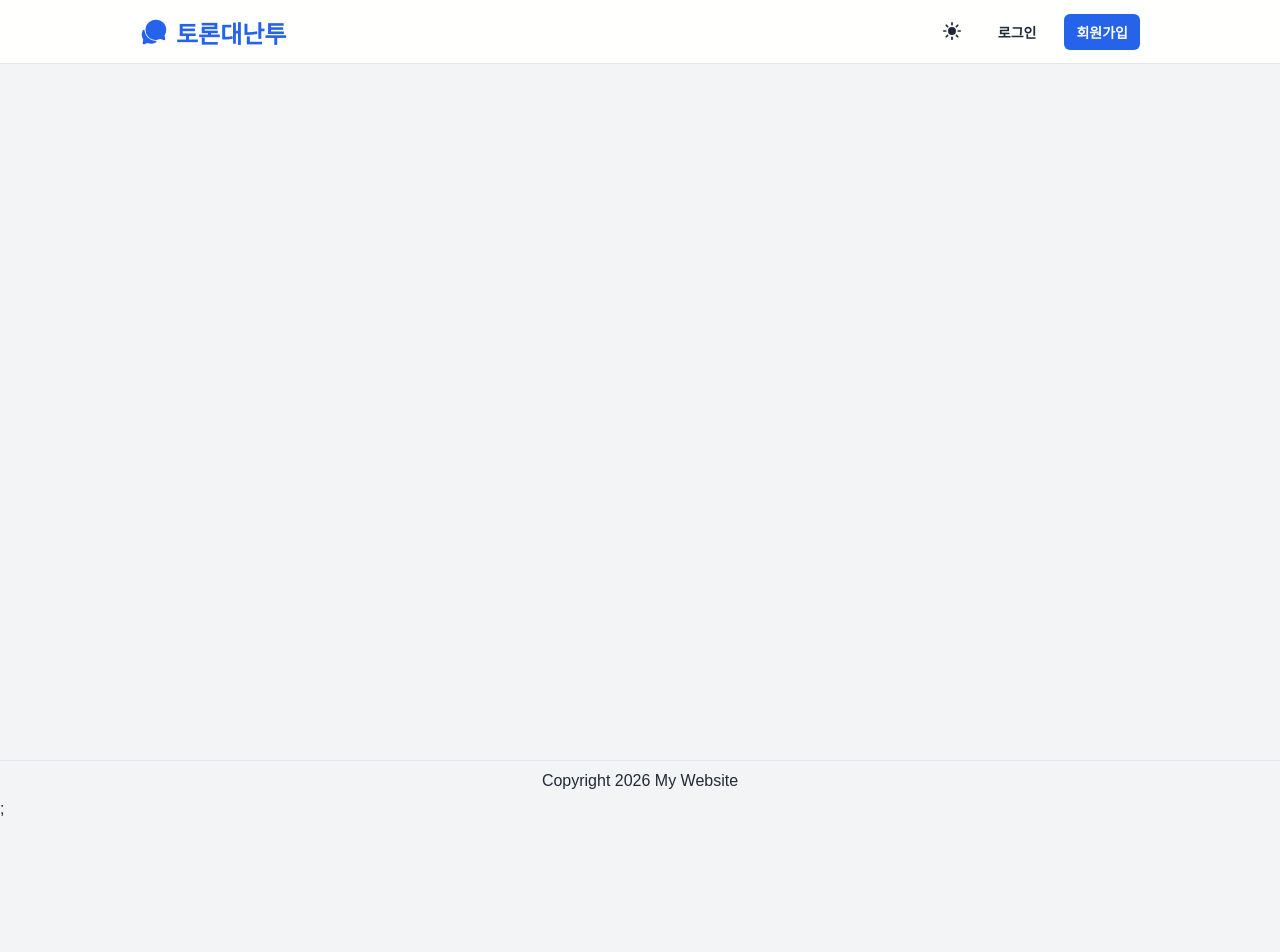
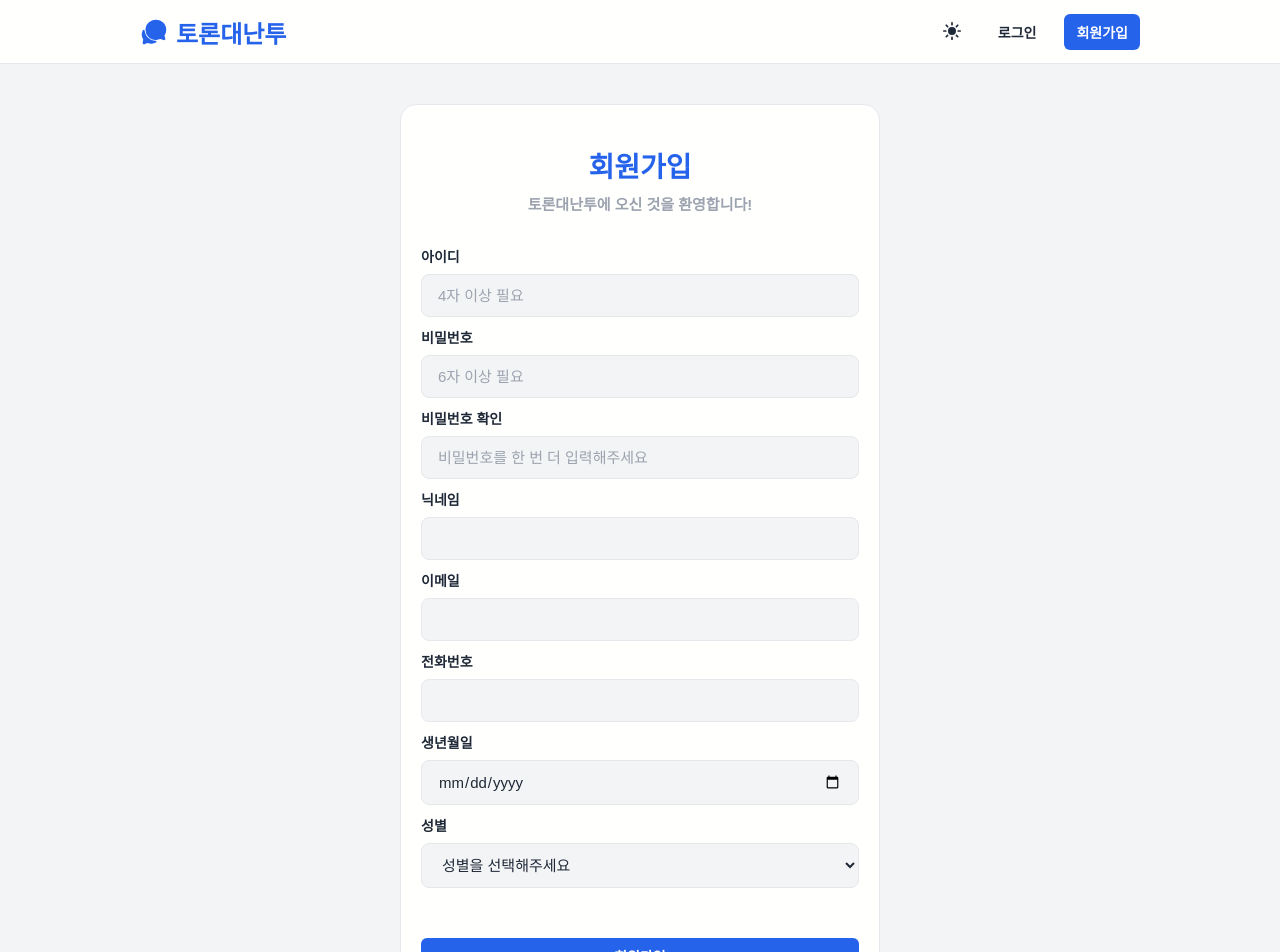
Before and after one commit to yeonhanlab/lecture-forum-frontend, a React (Vite) app: page /auth/signup in a window 1280 px wide. Shown: the top 952 px of the page. Before the commit the page ends 818 px from the top, so only its background shows below. Built offline with nearby package versions, Linux system fonts and the light colour scheme.

Commit message:
SignUpPage 디자인 완성

```diff
--- a/src/components/common/Button/Button.tsx
+++ b/src/components/common/Button/Button.tsx
@@ -3,7 +3,8 @@
 
 export type ButtonColorType = "primary" | "secondary" | "success" | "error" | "warning" | "info";
 export type ButtonVariantType = "contained" | "text" | "icon";
-const StyledButton = styled.button<{ $color: ButtonColorType; $variant: ButtonVariantType }>`
+const StyledButton = styled.button<{ $color: ButtonColorType; $variant: ButtonVariantType; $fullWidth?: boolean }>`
+    width: ${props => props.$fullWidth ? "100%" : "auto"};
     font-size: 14px;
     font-weight: 600;
     color: ${props => (props.$variant === "contained" ? "#ffffff" : "inherit")};
@@ -29,13 +30,14 @@
     children: ReactNode;
     color: ButtonColorType;
     variant: ButtonVariantType;
+    fullWidth?: boolean;
     as?: ElementType;
     to?: string;
 }
 
-function Button({ children, color, variant, ...props }: Props) {
+function Button({ children, color, variant, fullWidth, ...props }: Props) {
     return (
-        <StyledButton $color={color} $variant={variant} {...(props as any)}>
+        <StyledButton $color={color} $variant={variant} $fullWidth={fullWidth} {...(props as any)}>
             {children}
         </StyledButton>
     );
--- a/src/pages/auth/signUp/SignUpPage.tsx
+++ b/src/pages/auth/signUp/SignUpPage.tsx
@@ -1,6 +1,9 @@
 import { useForm } from "react-hook-form";
 import { type SignUpInputType, signUpSchema } from "../../../schemas/auth/signUpSchema.ts";
 import { zodResolver } from "@hookform/resolvers/zod";
+import styled from "styled-components";
+import { Gender } from "../../../types/user.type.ts";
+import Button from "../../../components/common/Button/Button.tsx";
 
 function SignUpPage() {
     // 회원가입 화면
@@ -19,15 +22,224 @@
     // 이렇게 zod의 내용을 react-hook-form에 연결하기 위한 라이브러리 설치
     // pnpm install @hookform/resolvers
 
+    // isSubmitting : handleSubmit을 통해 "전송" 중이라면 true, 아니라면 false 값
+
     const {
         register,
         handleSubmit,
         formState: { errors, isSubmitting },
     } = useForm<SignUpInputType>({
         resolver: zodResolver(signUpSchema),
-        mode: "onBlur" // 언제 검증할 것인지
+        mode: "onBlur", // 언제 검증할 것인지
     });
-    return <></>;
+
+    const onSubmit = () => {};
+    return (
+        <AuthContainer>
+            <FormCard onSubmit={handleSubmit(onSubmit)}>
+                <Title>회원가입</Title>
+                <SubTitle>토론대난투에 오신 것을 환영합니다!</SubTitle>
+                <FormBox>
+                    <InputGroup>
+                        <Label htmlFor={"username"}>아이디</Label>
+                        <Input
+                            {...register("username")}
+                            $hasError={!!errors.username} // !을 붙인다는건, 어떠한 값이든 있으면 false 없으면 true, 반대값으로 boolean 형변환
+                            // !!를 붙인다는건, 어떠한 값이든 있으면 true 없으면 false, boolean 형변환
+                            id={"username"}
+                            placeholder={"4자 이상 필요"}
+                        />
+                        {errors.username && <ErrorMessage>{errors.username.message}</ErrorMessage>}
+                    </InputGroup>
+                    <InputGroup>
+                        <Label htmlFor={"password"}>비밀번호</Label>
+                        <Input
+                            {...register("password")}
+                            $hasError={!!errors.password} // !을 붙인다는건, 어떠한 값이든 있으면 false 없으면 true, 반대값으로 boolean 형변환
+                            // !!를 붙인다는건, 어떠한 값이든 있으면 true 없으면 false, boolean 형변환
+                            id={"password"}
+                            placeholder={"6자 이상 필요"}
+                            type={"password"}
+                        />
+                        {errors.password && <ErrorMessage>{errors.password.message}</ErrorMessage>}
+                    </InputGroup>
+                    <InputGroup>
+                        <Label htmlFor={"passwordConfirm"}>비밀번호 확인</Label>
+                        <Input
+                            {...register("passwordConfirm")}
+                            $hasError={!!errors.passwordConfirm} // !을 붙인다는건, 어떠한 값이든 있으면 false 없으면 true, 반대값으로 boolean 형변환
+                            // !!를 붙인다는건, 어떠한 값이든 있으면 true 없으면 false, boolean 형변환
+                            id={"passwordConfirm"}
+                            placeholder={"비밀번호를 한 번 더 입력해주세요"}
+                            type={"password"}
+                        />
+                        {errors.passwordConfirm && (
+                            <ErrorMessage>{errors.passwordConfirm.message}</ErrorMessage>
+                        )}
+                    </InputGroup>
+                    <InputGroup>
+                        <Label htmlFor={"nickname"}>닉네임</Label>
+                        <Input
+                            {...register("nickname")}
+                            $hasError={!!errors.nickname}
+                            id={"nickname"}
+                        />
+                        {errors.nickname && <ErrorMessage>{errors.nickname.message}</ErrorMessage>}
+                    </InputGroup>
+                    <InputGroup>
+                        <Label htmlFor={"email"}>이메일</Label>
+                        <Input
+                            {...register("email")}
+                            $hasError={!!errors.email}
+                            id={"email"}
+                            type={"email"}
+                        />
+                        {errors.email && <ErrorMessage>{errors.email.message}</ErrorMessage>}
+                    </InputGroup>
+                    <InputGroup>
+                        <Label htmlFor={"phoneNumber"}>전화번호</Label>
+                        <Input
+                            {...register("phoneNumber")}
+                            $hasError={!!errors.phoneNumber}
+                            id={"phoneNumber"}
+                            type={"tel"}
+                        />
+                        {errors.phoneNumber && (
+                            <ErrorMessage>{errors.phoneNumber.message}</ErrorMessage>
+                        )}
+                    </InputGroup>
+                    <InputGroup>
+                        <Label htmlFor={"birthdate"}>생년월일</Label>
+                        {/* type="date"를 통해 입력을 받더라도, 전송하는 내용은 "xxxx-xx-xx" 형태의 string이 전송됨 */}
+                        <Input
+                            {...register("birthdate")}
+                            $hasError={!!errors.birthdate}
+                            id={"name"}
+                            type={"date"}
+                        />
+                        {errors.birthdate && (
+                            <ErrorMessage>{errors.birthdate.message}</ErrorMessage>
+                        )}
+                    </InputGroup>
+                    <InputGroup>
+                        <Label htmlFor={"gender"}>성별</Label>
+                        <Select {...register("gender")} $hasError={!!errors.gender} id={"gender"}>
+                            <option value={""}>성별을 선택해주세요</option>
+                            <option value={Gender.MALE}>남성</option>
+                            <option value={Gender.FEMALE}>여성</option>
+                        </Select>
+                        {errors.gender && <ErrorMessage>{errors.gender.message}</ErrorMessage>}
+                    </InputGroup>
+                </FormBox>
+
+                <Button
+                    color={"primary"}
+                    variant={"contained"}
+                    fullWidth={true}
+                    disabled={isSubmitting}
+                    type={"submit"}>
+                    회원가입
+                </Button>
+            </FormCard>
+        </AuthContainer>
+    );
 }
 
 export default SignUpPage;
+
+const AuthContainer = styled.div`
+    display: flex;
+    justify-content: center;
+    align-items: center;
+`;
+
+const FormCard = styled.form`
+    width: 100%;
+    max-width: 480px;
+    background-color: ${props => props.theme.colors.background.paper};
+    border-radius: 16px;
+    border: 1px solid ${props => props.theme.colors.divider};
+    padding: 40px 20px;
+`;
+
+const Title = styled.h1`
+    font-size: 28px;
+    font-weight: 800;
+    color: ${props => props.theme.colors.primary};
+    margin-bottom: 8px;
+    text-align: center;
+`;
+
+const SubTitle = styled.h6`
+    font-size: 15px;
+    color: ${props => props.theme.colors.text.disabled};
+    text-align: center;
+    margin-bottom: 32px;
+`;
+
+const FormBox = styled.div`
+    display: flex;
+    flex-direction: column;
+    gap: 10px;
+    margin-bottom: 50px;
+`;
+
+const InputGroup = styled.div`
+    display: flex;
+    flex-direction: column;
+    gap: 8px;
+`;
+
+const Label = styled.label`
+    font-size: 14px;
+    font-weight: 800;
+    color: ${props => props.theme.colors.text.default};
+`;
+
+const Input = styled.input<{ $hasError?: boolean }>`
+    width: 100%;
+    padding: 12px 16px;
+    background-color: ${props => props.theme.colors.background.default};
+    border: 1px solid
+        ${props => (props.$hasError ? props.theme.colors.error : props.theme.colors.divider)};
+    border-radius: 8px;
+    font-size: 15px;
+    color: ${props => props.theme.colors.text.default};
+    transition: all 0.5s;
+
+    &::placeholder {
+        color: ${props => props.theme.colors.text.disabled};
+    }
+
+    &:focus {
+        border-color: ${props =>
+            props.$hasError ? props.theme.colors.error : props.theme.colors.primary};
+    }
+`;
+
+const Select = styled.select<{ $hasError?: boolean }>`
+    width: 100%;
+    padding: 12px 16px;
+    background-color: ${props => props.theme.colors.background.default};
+    border: 1px solid
+        ${props => (props.$hasError ? props.theme.colors.error : props.theme.colors.divider)};
+    border-radius: 8px;
+    font-size: 15px;
+    color: ${props => props.theme.colors.text.default};
+    transition: all 0.5s;
+
+    &::placeholder {
+        color: ${props => props.theme.colors.text.disabled};
+    }
+
+    &:focus {
+        border-color: ${props =>
+            props.$hasError ? props.theme.colors.error : props.theme.colors.primary};
+    }
+`;
+
+const ErrorMessage = styled.span`
+    font-size: 13px;
+    color: ${props => props.theme.colors.error};
+    font-weight: 500;
+`;
--- a/src/schemas/auth/signUpSchema.ts
+++ b/src/schemas/auth/signUpSchema.ts
@@ -1,4 +1,4 @@
-import z, { refine } from 'zod';
+import z from 'zod';
 import { Gender } from "../../types/user.type.ts";
 
 const phoneRegex = /^01(?:0|1|[6-9])-(?:\d{3}|\d{4})-\d{4}$/;
```
